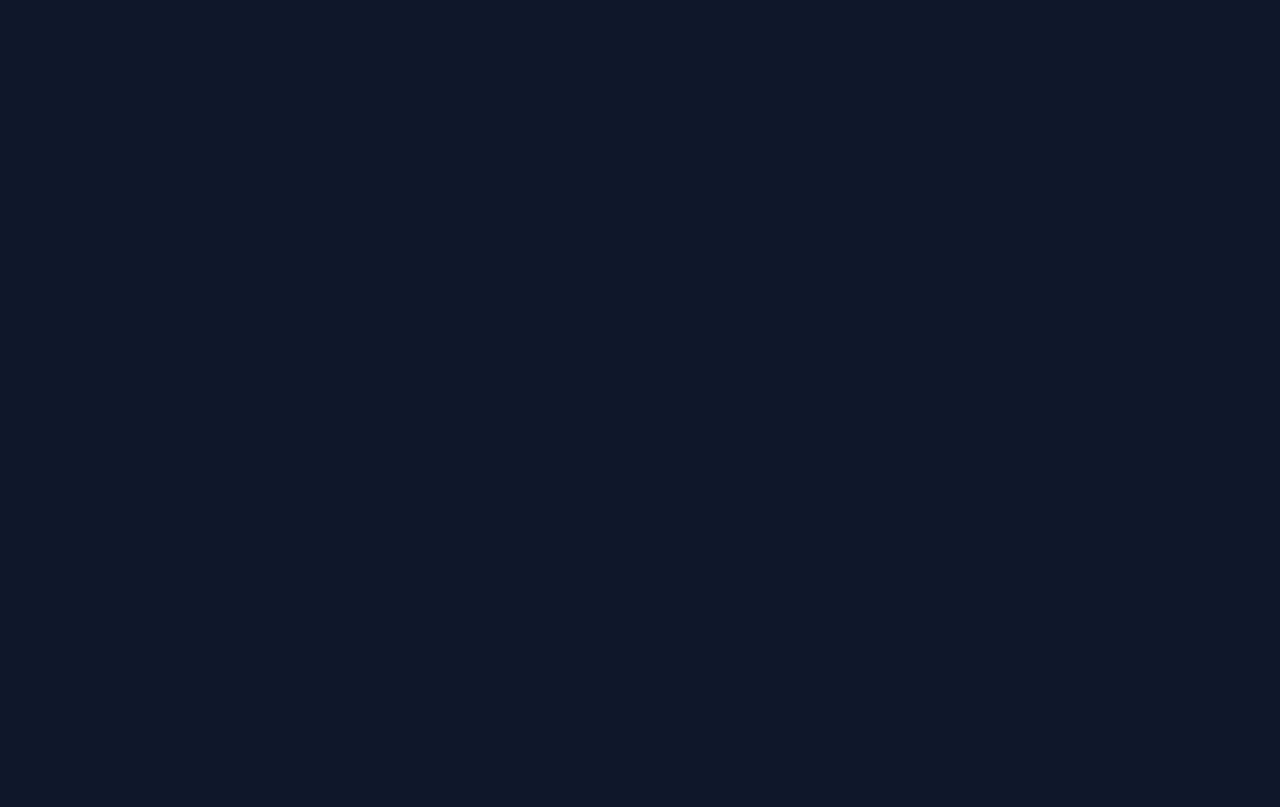
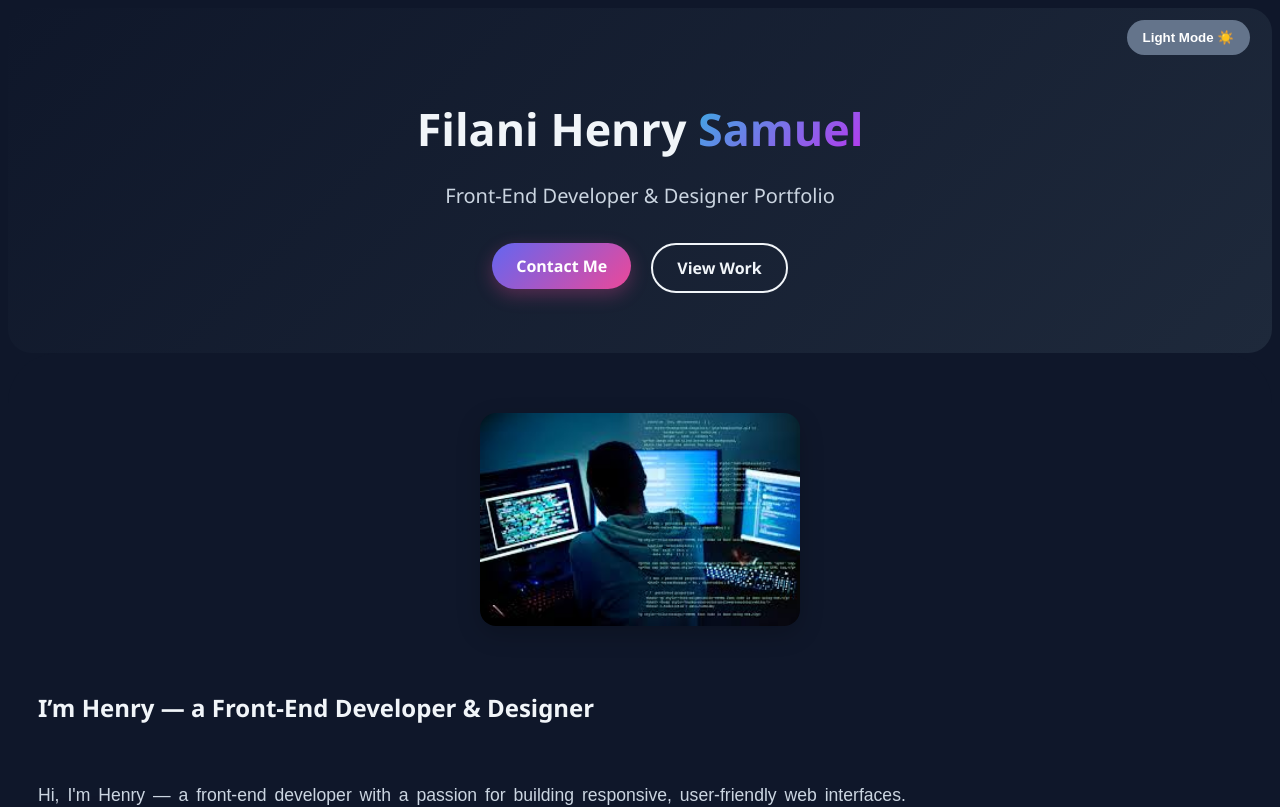
Before and after one commit to Henry-Icon/New-portfolio, a React (Vite) app: page / in a window 1280 px wide. Shown: the top 807 px of the page. Built offline with nearby package versions, Linux system fonts and the light colour scheme.

Commit message:
Fix Vercel deployment: removed basename and updated base path

```diff
--- a/src/App.jsx
+++ b/src/App.jsx
@@ -5,16 +5,13 @@ import Header from './header';
 import Contact from './Email';
 
 function App() {
-
-
   return (
-   <Router basename="/New-portfolio">
-  <Routes>
-    <Route path="/" element={<Header />} />
-    <Route path="/contact" element={<Contact />} />
-  </Routes>
-</Router>
-
+    <Router>
+      <Routes>
+        <Route path="/" element={<Header />} />
+        <Route path="/contact" element={<Contact />} />
+      </Routes>
+    </Router>
   );
 }
 
--- a/vite.config.js
+++ b/vite.config.js
@@ -2,6 +2,6 @@ import { defineConfig } from 'vite'
 import react from '@vitejs/plugin-react'
 
 export default defineConfig({
-  base: '/New-portfolio/',
+  base: '/',
   plugins: [react()],
 })
```
